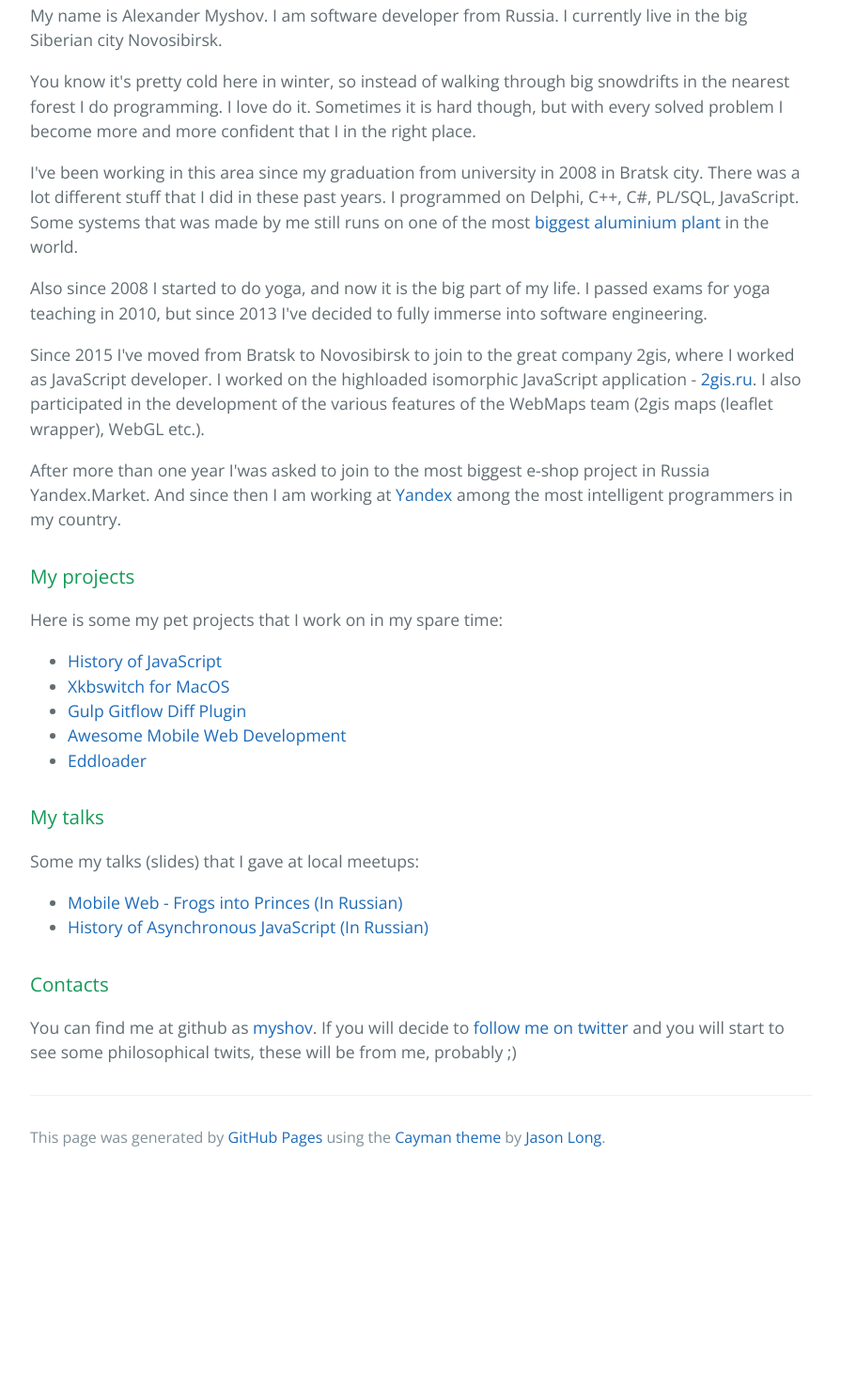
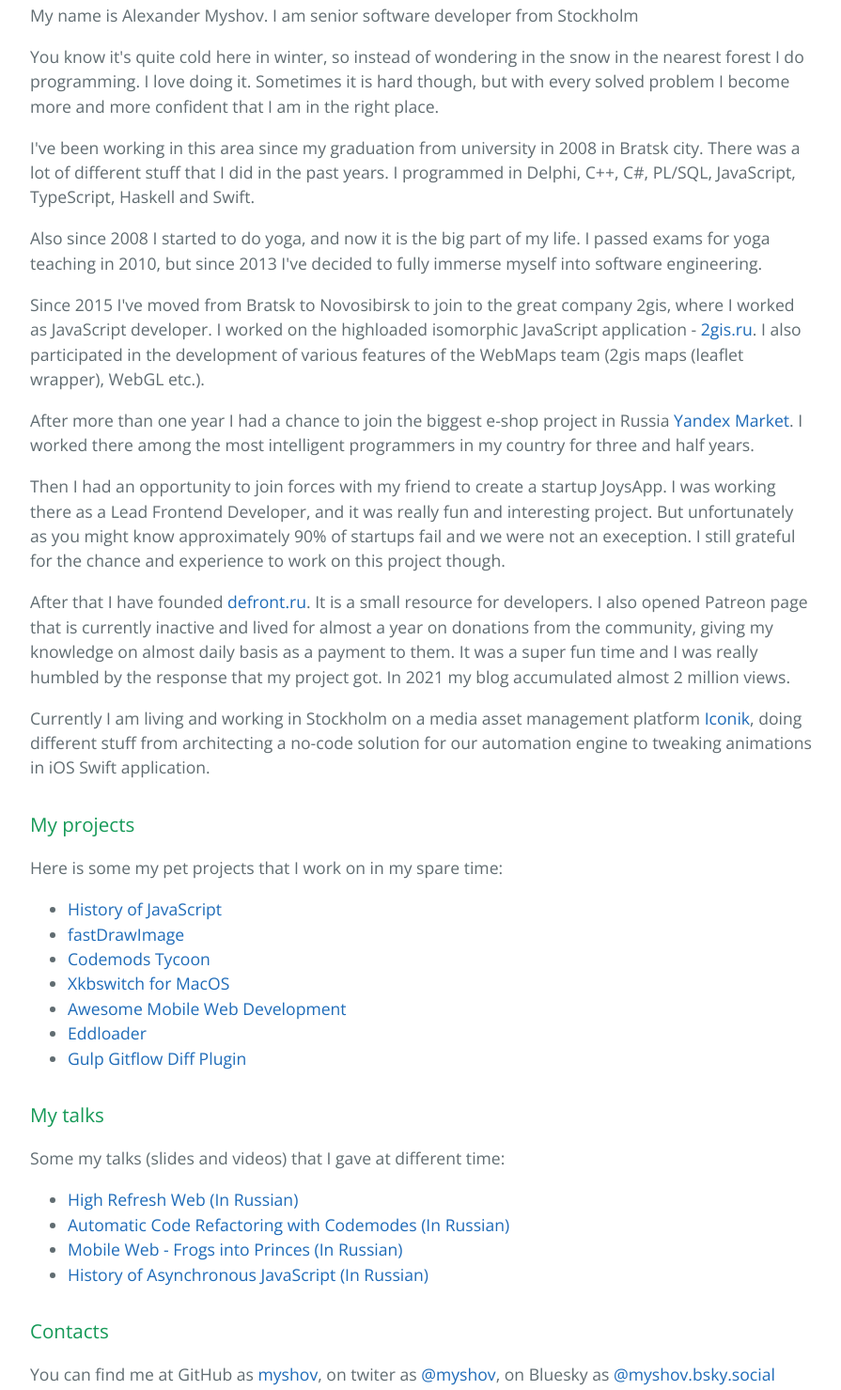
Before and after one commit to myshov/blog, a plain HTML site: page index.html in a window 1280 px wide. Shown: the part 446-1925 px from the top of the page at 94% size, without its empty margins (192-1087 px from the left). Before the commit the page ends 1700 px from the top, so only its background shows below. Drawn offline with nearby package versions, Linux system fonts and the light colour scheme.

Commit message:
Update bio

```diff
--- a/index.html
+++ b/index.html
@@ -25,41 +25,54 @@
 
             <h3>Bio</h3>
 
-            <p>My name is Alexander Myshov. I am software developer from Russia. I currently live in the big Siberian city Novosibirsk.</p>
+            <p>My name is Alexander Myshov. I am senior software developer from Stockholm</p>
 
-            <p>You know it's pretty cold here in winter, so instead of walking through big snowdrifts in the nearest forest I do programming.
-            I love do it. Sometimes it is hard though, but with every solved problem I become more and more confident that I in the right place.</p>
+            <p>You know it's quite cold here in winter, so instead of wondering in the snow in the nearest forest I do programming.
+            I love doing it. Sometimes it is hard though, but with every solved problem I become more and more confident that I am in the right place.</p>
 
             <p>I've been working in this area since my graduation from university in 2008 in Bratsk city. There was a lot
-            different stuff that I did in these past years.
-            I programmed on Delphi, C++, C#, PL/SQL, JavaScript. Some systems that was made by me still runs on one of
-            the most <a href="http://www.rusal.ru/en/about/43/">biggest aluminium plant</a> in the world.</p>
+            of different stuff that I did in the past years. I programmed in Delphi, C++, C#, PL/SQL, JavaScript, TypeScript, Haskell and Swift.</p>
 
             <p>Also since 2008 I started to do yoga, and now it is the big part of my life. I passed exams for yoga teaching in 2010, but since 2013
-            I've decided to fully immerse into software engineering.</p>
+            I've decided to fully immerse myself into software engineering.</p>
 
             <p>Since 2015 I've moved from Bratsk to Novosibirsk to join to the great company 2gis, where I worked as JavaScript developer.
             I worked on the highloaded isomorphic JavaScript application - <a href="https://2gis.ru">2gis.ru</a>. I also participated in the development
-            of the various features of the WebMaps team (2gis maps (leaflet wrapper), WebGL etc.).</p>
+            of various features of the WebMaps team (2gis maps (leaflet wrapper), WebGL etc.).</p>
 
-            <p>After more than one year I'was asked to join to the most biggest e-shop project in Russia Yandex.Market.
-            And since then I am working at <a href="https://yandex.com/">Yandex</a> among the most intelligent programmers in my country.</p>
+            <p>After more than one year I had a chance to join the biggest e-shop project in Russia <a href="https://marker.yandex.ru/">Yandex Market</a>.
+            I worked there among the most intelligent programmers in my country for three and half years.</p>
+
+            <p>Then I had an opportunity to join forces with my friend to create a startup JoysApp. I was working there as a Lead Frontend Developer,
+            and it was really fun and interesting project. But unfortunately as you might know approximately 90% of startups fail and we were not an exeception.
+            I still grateful for the chance and experience to work on this project though.</p>
+
+            <p>After that I have founded <a href="https://defront.ru">defront.ru</a>. It is a small resource for developers. I also opened Patreon page that is currently inactive
+            and lived for almost a year on donations from the community, giving my knowledge on almost daily basis as a payment to them. It was a super fun time
+            and I was really humbled by the response that my project got. In 2021 my blog accumulated almost 2 million views.</p>
+
+            <p>Currently I am living and working in Stockholm on a media asset management platform <a href="https://iconik.io">Iconik</a>, doing different stuff
+            from architecting a no-code solution for our automation engine to tweaking animations in iOS Swift application.</p>
 
             <h3>My projects</h3>
 
             <p>Here is some my pet projects that I work on in my spare time:</p>
             <ul>
                 <li><a href="https://github.com/myshov/history_of_javascript">History of JavaScript</a></li>
+                <li><a href="https://github.com/myshov/fastDrawImage">fastDrawImage</a></li>
+                <li><a href="https://github.com/myshov/codemodes-tycoon">Codemods Tycoon</a></li>
                 <li><a href="https://github.com/myshov/xkbswitch-macosx">Xkbswitch for MacOS</a></li>
-                <li><a href="https://www.npmjs.com/package/gulp-gitflow-diff">Gulp Gitflow Diff Plugin</a></li>
                 <li><a href="https://github.com/myshov/awesome-mobile-web-development">Awesome Mobile Web Development</a></li>
                 <li><a href="https://github.com/myshov/eddloader">Eddloader</a></li>
+                <li><a href="https://www.npmjs.com/package/gulp-gitflow-diff">Gulp Gitflow Diff Plugin</a></li>
             </ul>
 
             <h3>My talks</h3>
 
-            <p>Some my talks (slides) that I gave at local meetups:</p>
+            <p>Some my talks (slides and videos) that I gave at different time:</p>
             <ul>
+                <li><a href="https://www.youtube.com/watch?v=ziuQkVsniBQ">High Refresh Web (In Russian)</a></li>
+                <li><a href="https://www.youtube.com/watch?v=GGb_ibOKzNs">Automatic Code Refactoring with Codemodes (In Russian)</a></li>
                 <li><a href="https://github.com/myshov/blog/blob/master/talks/mobileweb.pdf">Mobile Web - Frogs into Princes (In Russian)</a></li>
                 <li><a href="https://yadi.sk/i/ZYcsCo_03JwFuV">History of Asynchronous JavaScript (In Russian)</a></li>
             </ul>
@@ -67,43 +80,12 @@
 
             <h3>Contacts</h3>
 
-            <p>You can find me at github as <a href="https://github.com/myshov">myshov</a>. If you will decide to
-            <a href="https://twitter.com/myshov">follow me on twitter</a>
-            and you will start to see some philosophical twits, these will be from me, probably ;)</p>
+            <p>You can find me at GitHub as <a href="https://github.com/myshov">myshov</a>, on twiter as <a href="https://twitter.com/myshov">@myshov</a>, on Bluesky as <a href="https://bsky.app/profile/myshov.bsky.social">@myshov.bsky.social</a></p>
 
             <footer class="site-footer">
                 <span class="site-footer-credits">This page was generated by <a href="https://pages.github.com">GitHub Pages</a> using the <a href="https://github.com/jasonlong/cayman-theme">Cayman theme</a> by <a href="https://twitter.com/jasonlong">Jason Long</a>.</span>
             </footer>
 
         </section>
-
-        <!-- Yandex.Metrika counter -->
-        <script type="text/javascript">
-            (function (d, w, c) {
-                (w[c] = w[c] || []).push(function() {
-                    try {
-                        w.yaCounter43486434 = new Ya.Metrika({
-                            id:43486434,
-                            clickmap:true,
-                            trackLinks:true,
-                            accurateTrackBounce:true
-                        });
-                    } catch(e) { }
-                });
-
-                var n = d.getElementsByTagName("script")[0],
-                    s = d.createElement("script"),
-                    f = function () { n.parentNode.insertBefore(s, n); };
-                s.type = "text/javascript";
-                s.async = true;
-                s.src = "https://mc.yandex.ru/metrika/watch.js";
-
-                if (w.opera == "[object Opera]") {
-                    d.addEventListener("DOMContentLoaded", f, false);
-                } else { f(); }
-            })(document, window, "yandex_metrika_callbacks");
-        </script>
-        <noscript><div><img src="https://mc.yandex.ru/watch/43486434" style="position:absolute; left:-9999px;" alt="" /></div></noscript>
-        <!-- /Yandex.Metrika counter -->
     </body>
 </html>
```
